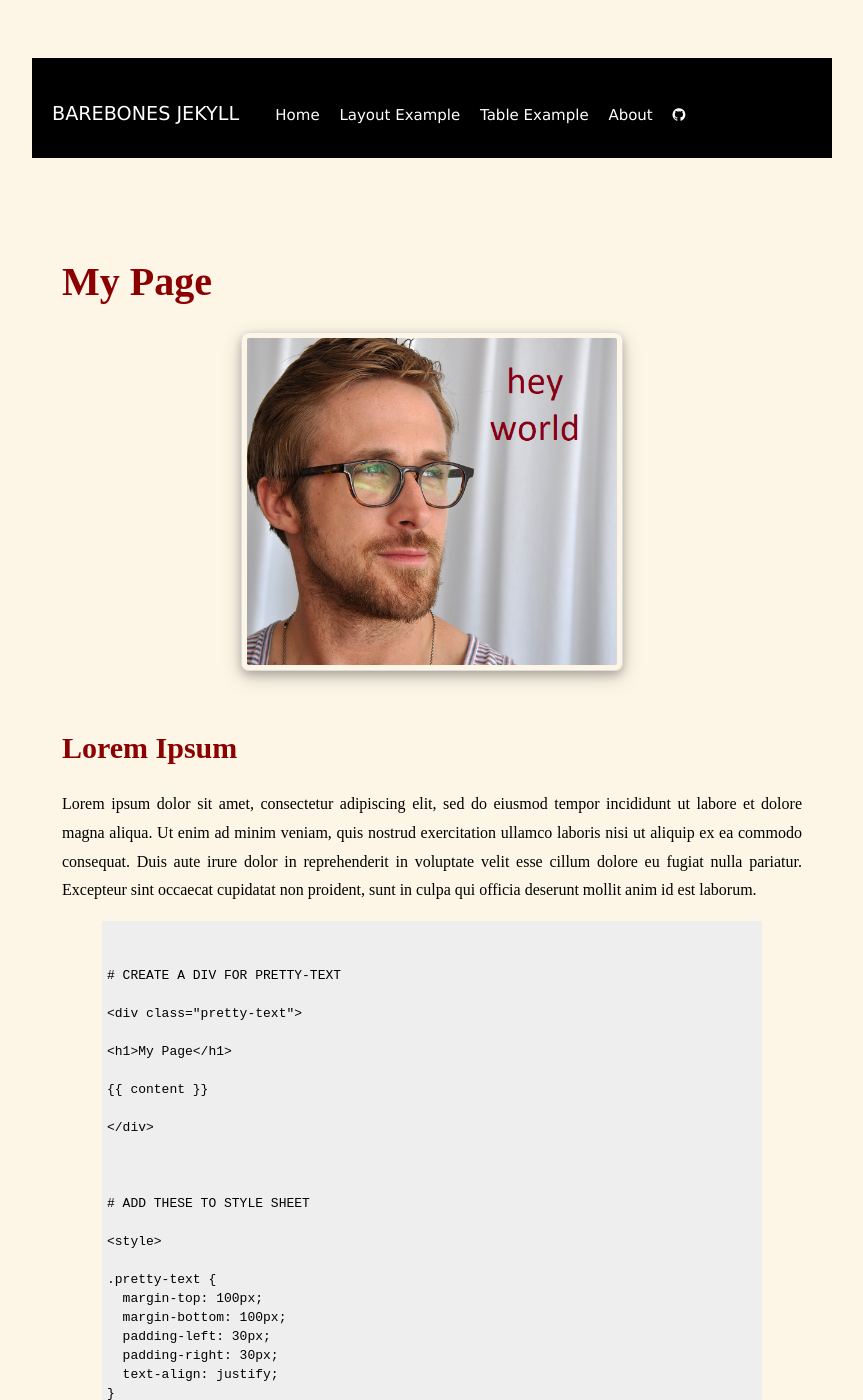
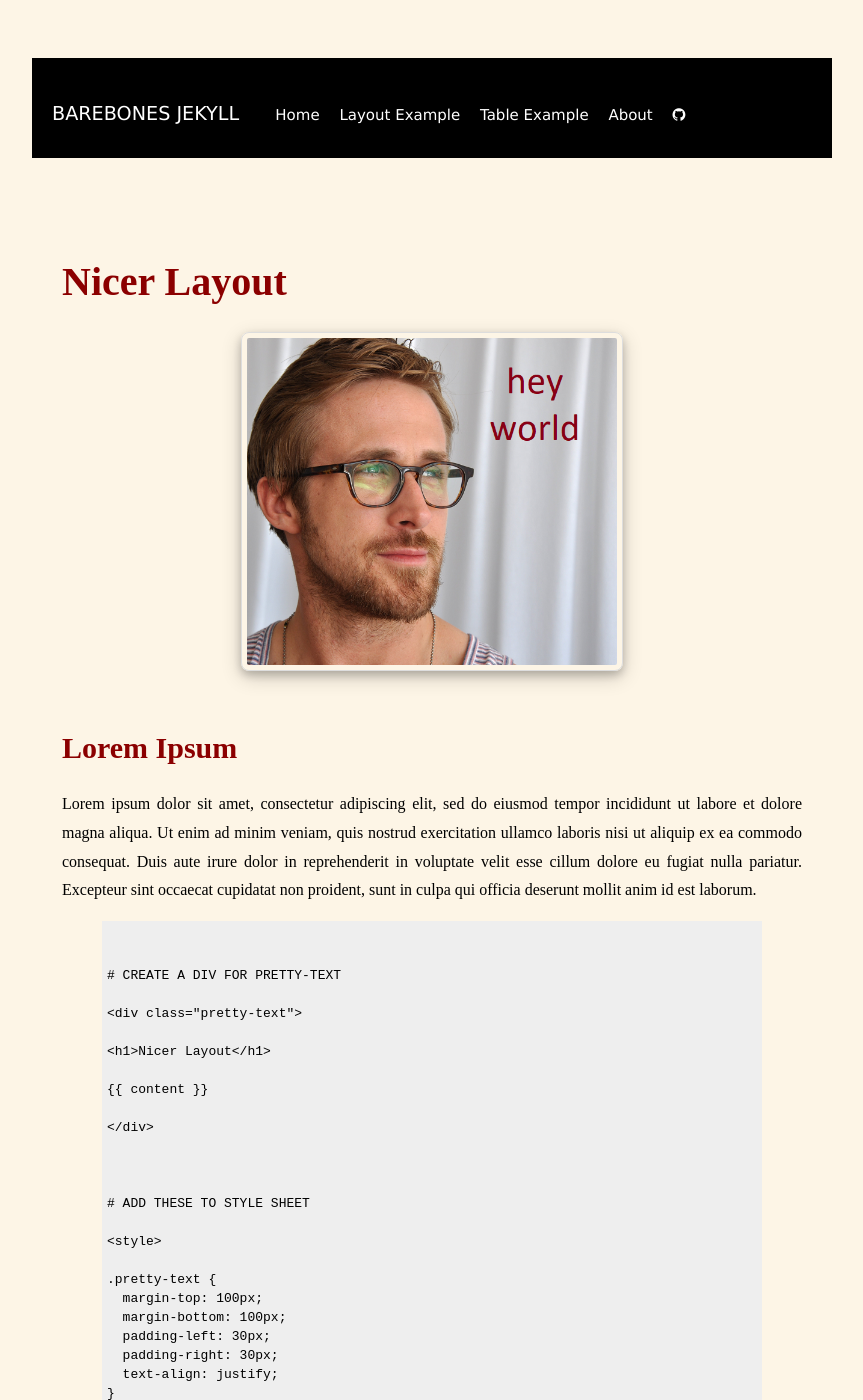
Before and after one commit to DS4PS/barebones-jekyll, a Jekyll site: the page built from page1.md, in a window 1280 px wide and 1400 px high. Shown: the whole window, without its empty margins (208-1071 px from the left). Built offline with Jekyll 4.4.1, drawn with Linux system fonts in a browser that asks for light colours; nearby versions of some CDN libraries; some of the changed text lies outside the part shown.

Commit message:
Update page1.md

```diff
--- a/page1.md
+++ b/page1.md
@@ -1,6 +1,6 @@
 ---
 layout: format-text
-title: 'My Page'
+title: 'Nicer Layout'
 ---
 
 
```
